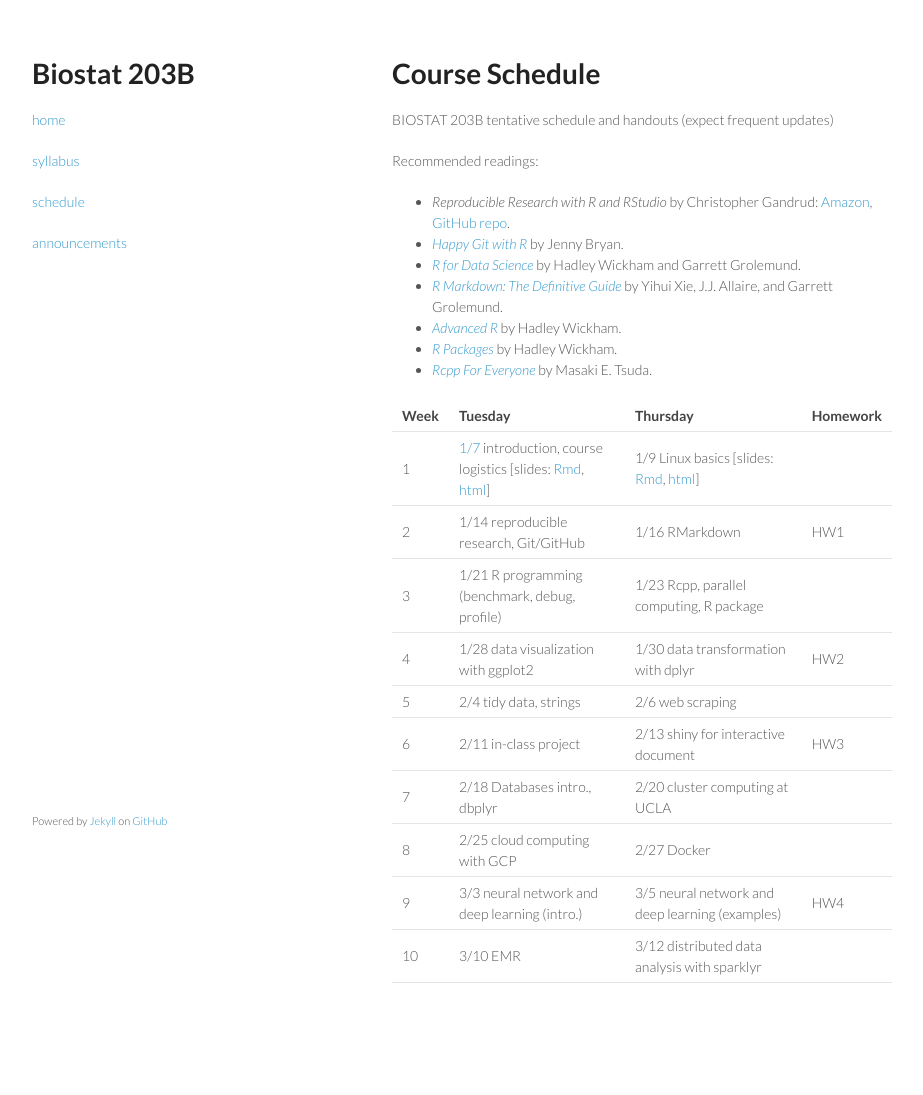
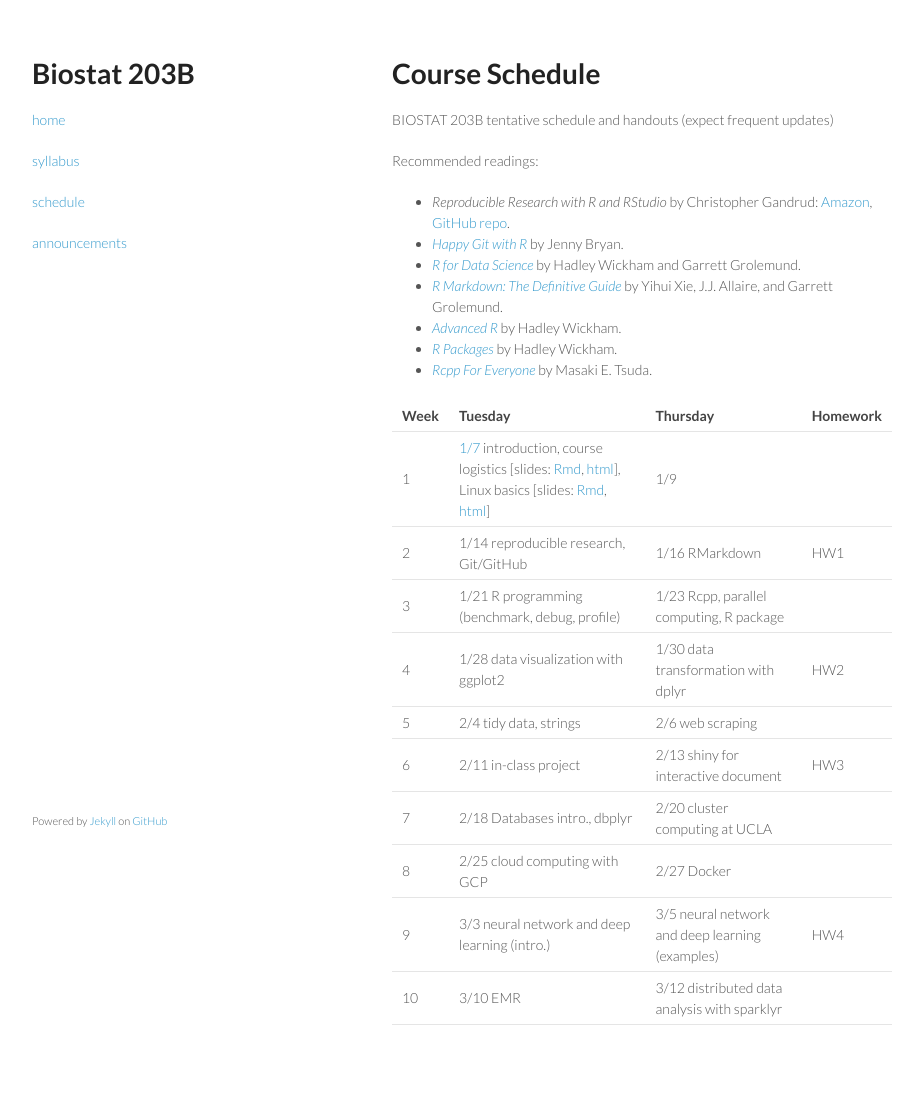
Before and after one commit to ucla-biostat203b-2020winter/ucla-biostat203b-2020winter.github.io, a Jekyll site: the page built from schedule.md, in a window 1280 px wide. Shown: the whole page, without its empty margins (178-1101 px from the left). Built offline with Jekyll 4.4.1, drawn with Linux system fonts in a browser that asks for light colours; before the commit the page ends 1053 px from its top, so only the background shows below that.

```diff
--- a/schedule.md
+++ b/schedule.md
@@ -18,7 +18,7 @@ Recommended readings:
 
 | Week | Tuesday | Thursday | Homework |
 |:-----------|:------------|:------------|:------------|
-| 1 | [1/7](http://ucla-biostat203b-2020winter.github.io/biostat203bwinter2020/2020/01/07/week1-day1.html) introduction, course logistics \[slides: [Rmd](https://raw.githubusercontent.com/ucla-biostat203b-2020winter/ucla-biostat203b-2020winter.github.io/master/slides/01-intro/intro.Rmd), [html](./slides/01-intro/intro.html)\] | 1/9 Linux basics \[slides: [Rmd](https://raw.githubusercontent.com/ucla-biostat203b-2020winter/ucla-biostat203b-2020winter.github.io/master/slides/02-linux/linux.Rmd), [html](./slides/02-linux/linux.html)\] |
+| 1 | [1/7](http://ucla-biostat203b-2020winter.github.io/biostat203bwinter2020/2020/01/07/week1-day1.html) introduction, course logistics \[slides: [Rmd](https://raw.githubusercontent.com/ucla-biostat203b-2020winter/ucla-biostat203b-2020winter.github.io/master/slides/01-intro/intro.Rmd), [html](./slides/01-intro/intro.html)\], Linux basics \[slides: [Rmd](https://raw.githubusercontent.com/ucla-biostat203b-2020winter/ucla-biostat203b-2020winter.github.io/master/slides/02-linux/linux.Rmd), [html](./slides/02-linux/linux.html)\] | 1/9  |
 | 2 | 1/14 reproducible research, Git/GitHub | 1/16 RMarkdown | HW1 |
 | 3 | 1/21 R programming (benchmark, debug, profile) | 1/23 Rcpp, parallel computing, R package |
 | 4 | 1/28 data visualization with ggplot2 | 1/30 data transformation with dplyr | HW2 |
```
